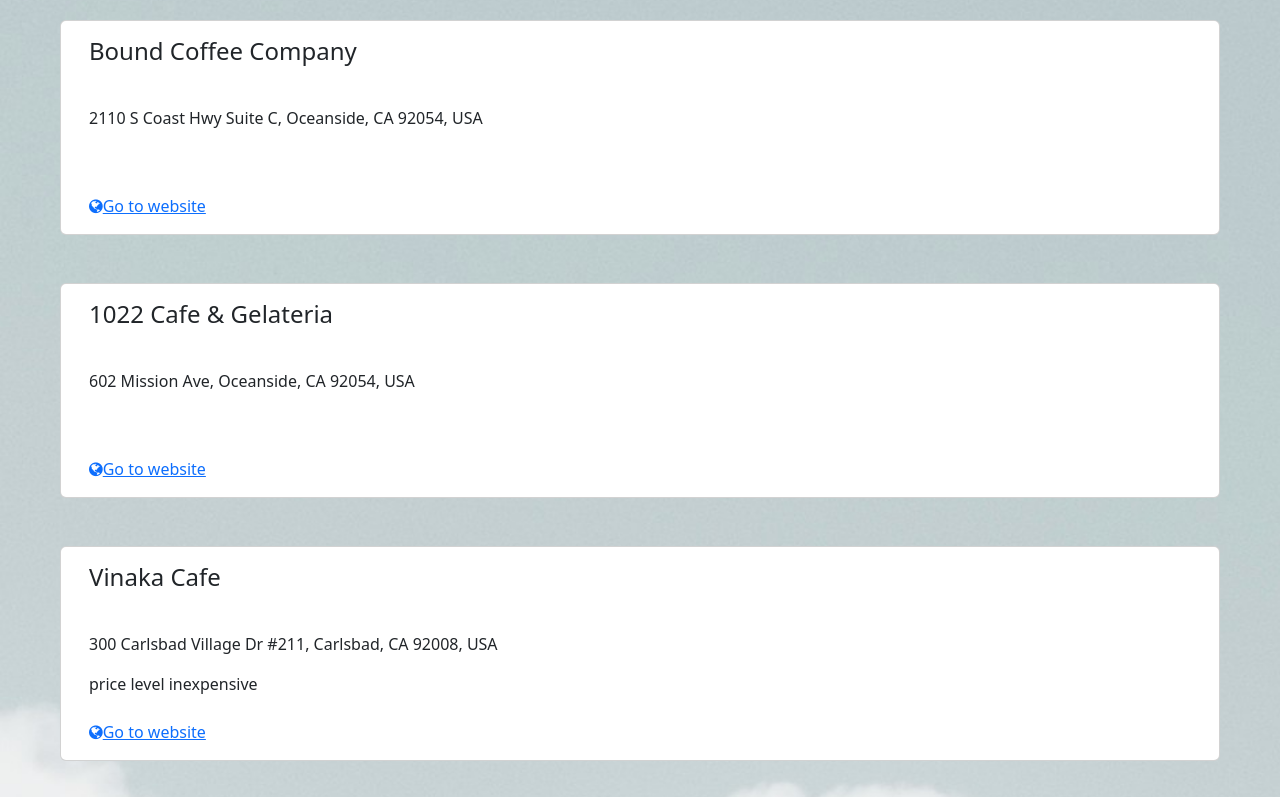
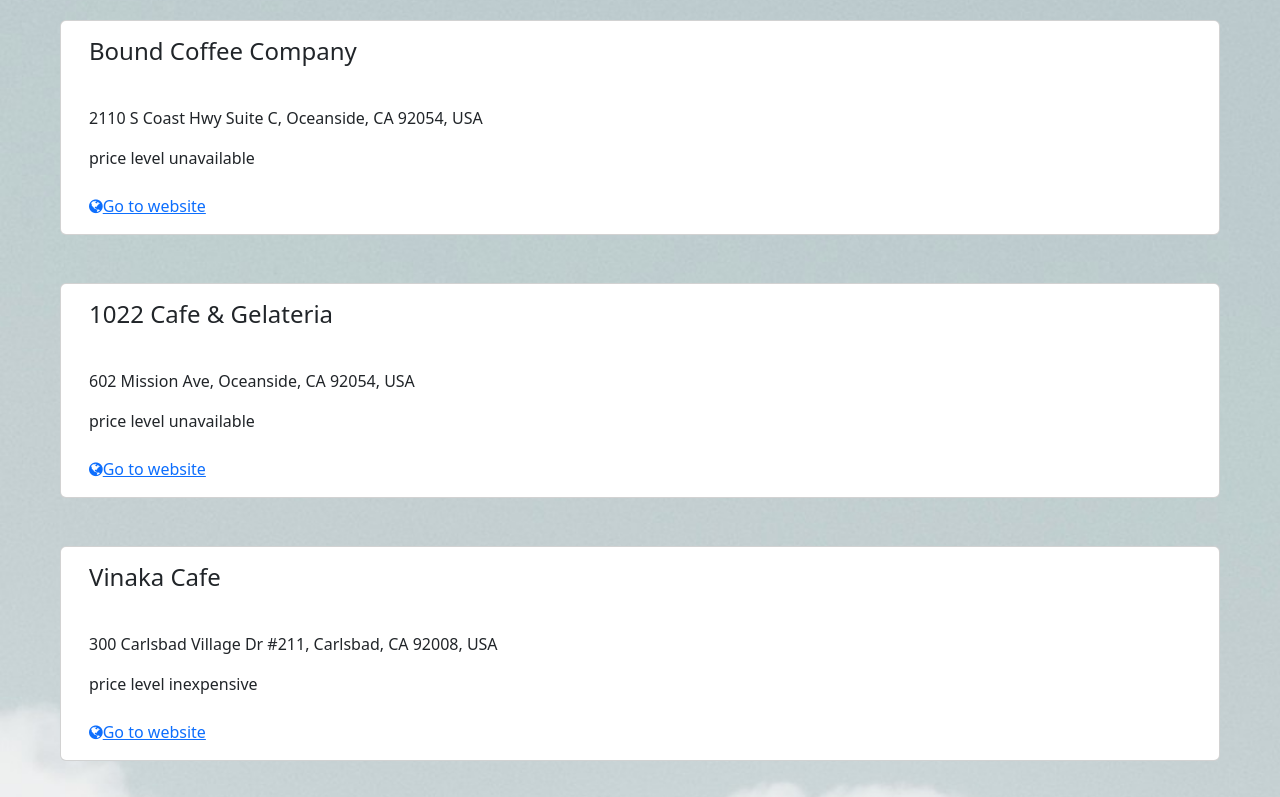
Before and after one commit to janbalangue/near-me-app, a React (Create React App) app: page /search in a window 1280 px wide. Shown: the part 2000-2797 px from the top of the page. Built offline with nearby package versions, Linux system fonts and the light colour scheme.

Commit message:
add app folder, changed text inputs to search inputs, added default price level

```diff
--- a/src/components/Logo.js
+++ b/src/components/Logo.js
@@ -1,4 +1,4 @@
-import { ReactComponent as LogoSVG } from "../assets/img/mapPin.svg";
+import { ReactComponent as LogoSVG } from "../app/assets/img/mapPin.svg";
 
 const Logo = () => {
   return <LogoSVG />;
--- a/src/features/home/HomeSearchForm.js
+++ b/src/features/home/HomeSearchForm.js
@@ -20,7 +20,7 @@
               id="search"
               name="search"
               placeholder="Where do you want to go?"
-              type="text"
+              type="search"
             />
           </Col>
         </FormGroup>
--- a/src/features/search/SearchFilterForm.js
+++ b/src/features/search/SearchFilterForm.js
@@ -10,7 +10,7 @@
           id="filter"
           name="filter"
           placeholder="Type here to filter the places below"
-          type="text"
+          type="search"
           className="border"
           onChange={handleChange}
         />
--- a/src/features/search/SearchRow.js
+++ b/src/features/search/SearchRow.js
@@ -13,7 +13,7 @@
           <CardText>
             {site.priceLevel
               ? site.priceLevel.split("_").join(" ").toLowerCase()
-              : ""}
+              : "price level unavailable"}
             <br />
             <br />
             <Link to={site.websiteUri}>
--- a/src/index.css
+++ b/src/index.css
@@ -3,7 +3,7 @@
   font-family: -apple-system, BlinkMacSystemFont, 'Segoe UI', 'Roboto', 'Oxygen',
     'Ubuntu', 'Cantarell', 'Fira Sans', 'Droid Sans', 'Helvetica Neue',
     sans-serif;
-  background-image: url("../src/assets/img/milad-fakurian-UiiHVEyxtyA-unsplash.jpg");
+  background-image: url("../src/app/assets/img/milad-fakurian-UiiHVEyxtyA-unsplash.jpg");
   background-size: cover;
   -webkit-font-smoothing: antialiased;
   -moz-osx-font-smoothing: grayscale;
```
Also changed, not shown: src/app/assets/img/mapPin.svg (renamed from src/assets/img/mapPin.svg), src/app/assets/img/milad-fakurian-UiiHVEyxtyA-unsplash.jpg (renamed from src/assets/img/milad-fakurian-UiiHVEyxtyA-unsplash.jpg).
